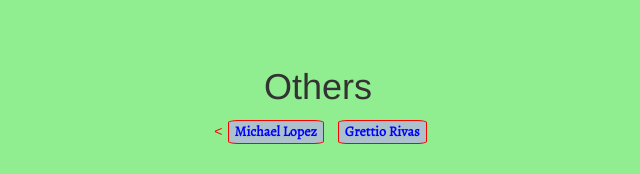
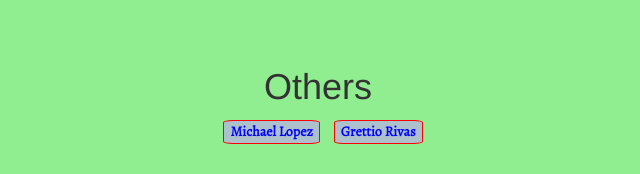
Before and after one commit to Josh-Sabio/portfolio, a plain HTML site: page index.html in a window 1280 px wide. Shown: the part 1403-1577 px from the top of the page, 322-962 px from the left. Drawn offline with nearby package versions, Linux system fonts and the light colour scheme; a script that the page names is missing.

Commit message:
Update index.html

```diff
--- a/index.html
+++ b/index.html
@@ -140,7 +140,7 @@
 			<div class="col-sm-12" class="col-xs-12">
 				<h1 class="upped" id="Others">Others</h1>
 				<ul class="nombres">
-					<<li>
+					<li>
 						<a href="https://michael-lopez.github.io/portfolio">
 							<button class="tab"><b>Michael Lopez</b></button>
 						</a>
```
